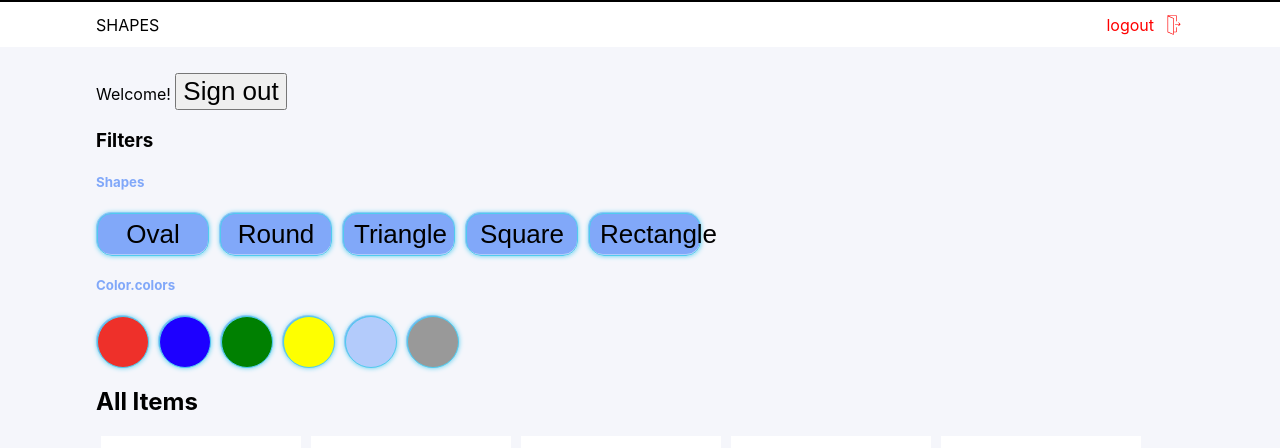
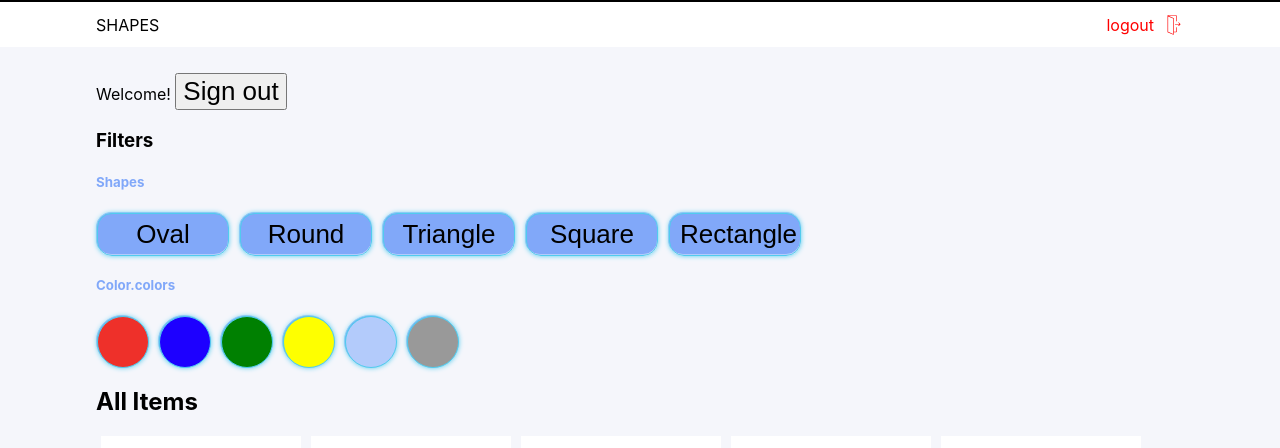
Before and after one commit to Oluwasetemi/talentql-frontend-test, a React (Vite) app: page /login in a window 1280 px wide. Both pictures are taken after a click on the element "login". Shown: the top 448 px of the page. Built offline with nearby package versions, Linux system fonts and the light colour scheme.

Commit message:
🐛 FIX: width of the shapes button fixed

```diff
--- a/src/components/Shapes.tsx
+++ b/src/components/Shapes.tsx
@@ -17,7 +17,7 @@ export const SingleShapeButton = styled.button`
   flex-direction: column;
   justify-items: center;
   position: relative;
-  width: 113px;
+  width: 133px;
 
   :hover {
     box-shadow: 0 0 6px rgba(81, 203, 238, 1);
@@ -49,7 +49,7 @@ export const SingleShapeButton = styled.button`
     left: 0;
     position: absolute;
     top: 0;
-    width: 90px;
+    width: 110px;
     border-radius: 15px;
   }
 `;
```
